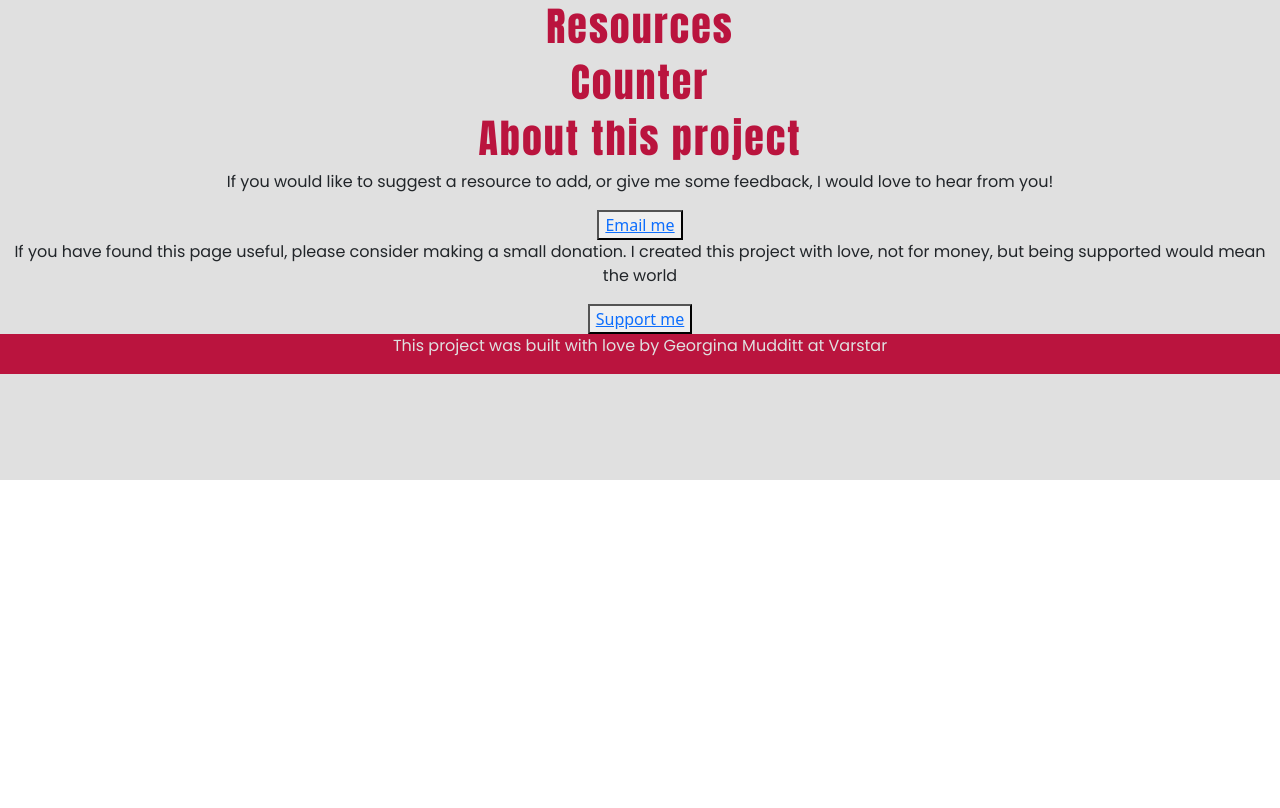
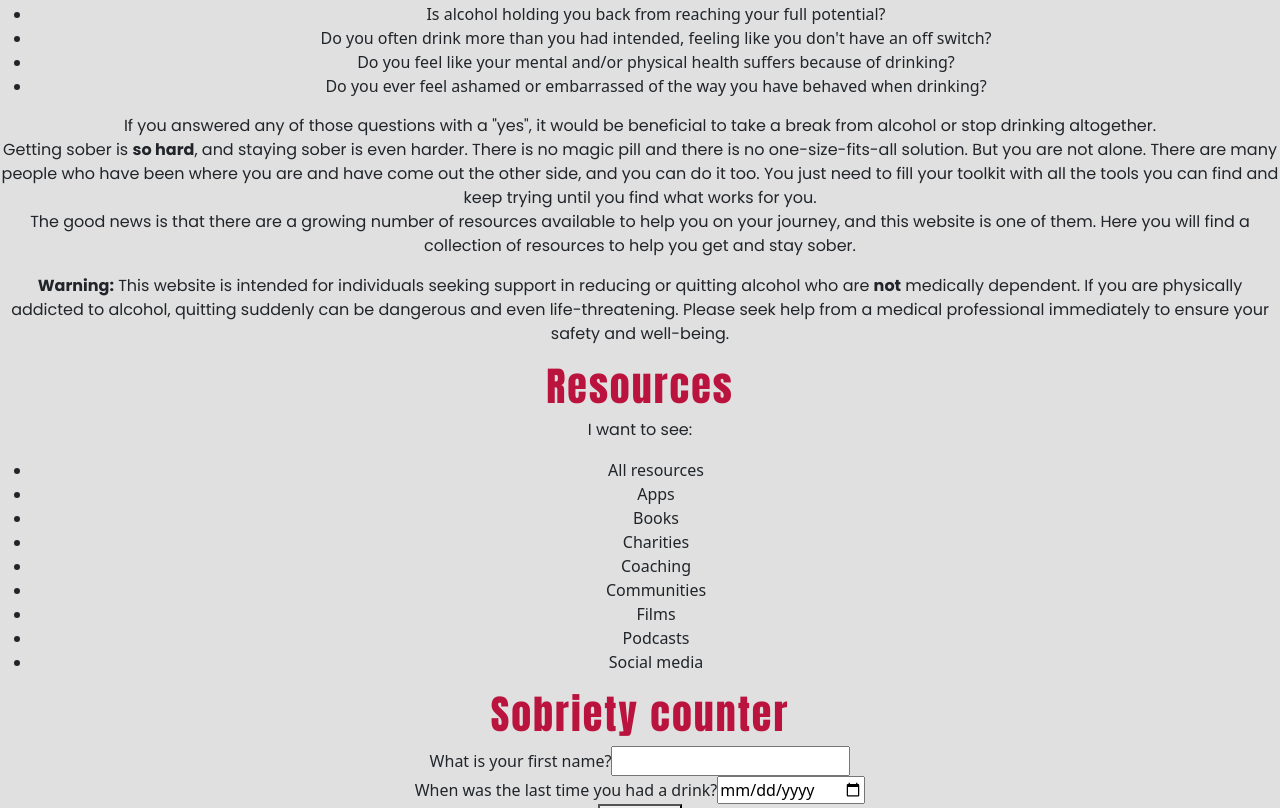
Before and after one commit to GeorginaMudditt/my-sober-toolkit-react-app, a React (Create React App) app: page / in a window 1280 px wide. Shown: the part 320-1128 px from the top of the page. Before the commit the page ends 800 px from the top, so only its background shows below. Built offline with nearby package versions, Linux system fonts and the light colour scheme; a web font is replaced by a local one.

Commit message:
add Introduction text, add Counter function, add Resources list

```diff
--- a/src/Counter.js
+++ b/src/Counter.js
@@ -1,10 +1,75 @@
-import React from "react";
+import React, { useState } from "react";
 import "./Counter.css";
 
 function Counter() {
+  const [name, setName] = useState("");
+  const [lastDrinkDate, setLastDrinkDate] = useState("");
+  const [daysSober, setDaysSober] = useState(null);
+  const [years, setYears] = useState(null);
+  const [months, setMonths] = useState(null);
+  const [days, setDays] = useState(null);
+
+  const handleSubmit = (event) => {
+    event.preventDefault();
+    const today = new Date();
+    const lastDrink = new Date(lastDrinkDate);
+    const differenceInTime = today - lastDrink;
+    const differenceInDays = Math.floor(differenceInTime / (1000 * 3600 * 24));
+    setDaysSober(differenceInDays);
+
+    const years = Math.floor(differenceInDays / 365);
+    const months = Math.floor((differenceInDays % 365) / 30);
+    const days = differenceInDays % 30;
+    setYears(years);
+    setMonths(months);
+    setDays(days);
+  };
+
+  const getPlural = (value, word) => {
+    return value === 1 ? word : `${word}s`;
+  };
+
+  const capitalizeFirstLetter = (string) => {
+    return string.charAt(0).toUpperCase() + string.slice(1);
+  };
+
   return (
     <div className="Counter">
-      <h1>Counter</h1>
+      <h1>Sobriety counter</h1>
+      <form onSubmit={handleSubmit}>
+        <div>
+          <label>
+            What is your first name?
+            <input
+              type="text"
+              value={name}
+              onChange={(event) => setName(event.target.value)}
+              required
+            />
+          </label>
+        </div>
+        <div>
+          <label>
+            When was the last time you had a drink?
+            <input
+              type="date"
+              value={lastDrinkDate}
+              onChange={(event) => setLastDrinkDate(event.target.value)}
+              required
+            />
+          </label>
+        </div>
+        <button type="submit">Calculate</button>
+      </form>
+      {daysSober !== null && (
+        <p>
+          Congratulations {capitalizeFirstLetter(name)}, you have been sober for{" "}
+          {daysSober} {getPlural(daysSober, "day")}.
+          <br />
+          That is equal to {years} {getPlural(years, "year")}, {months}{" "}
+          {getPlural(months, "month")}, and {days} {getPlural(days, "day")}.
+        </p>
+      )}
     </div>
   );
 }
--- a/src/Introduction.js
+++ b/src/Introduction.js
@@ -4,7 +4,45 @@ import "./Introduction.css";
 function Introduction() {
   return (
     <div className="Introduction">
-      <h1>Introduction</h1>
+      <h1>Welcome</h1>
+      <ul>
+        <li>Is alcohol holding you back from reaching your full potential?</li>
+        <li>
+          Do you often drink more than you had intended, feeling like you don't
+          have an off switch?
+        </li>
+        <li>
+          Do you feel like your mental and/or physical health suffers because of
+          drinking?
+        </li>
+        <li>
+          Do you ever feel ashamed or embarrassed of the way you have behaved
+          when drinking?
+        </li>
+      </ul>
+      <p>
+        If you answered any of those questions with a "yes", it would be
+        beneficial to take a break from alcohol or stop drinking altogether.
+        <br />
+        Getting sober is <strong>so hard</strong>, and staying sober is even
+        harder. There is no magic pill and there is no one-size-fits-all
+        solution. But you are not alone. There are many people who have been
+        where you are and have come out the other side, and you can do it too.
+        You just need to fill your toolkit with all the tools you can find and
+        keep trying until you find what works for you.
+        <br />
+        The good news is that there are a growing number of resources available
+        to help you on your journey, and this website is one of them. Here you
+        will find a collection of resources to help you get and stay sober.
+      </p>
+      <p>
+        <strong>Warning:</strong> This website is intended for individuals
+        seeking support in reducing or quitting alcohol who are {}
+        <strong>not</strong> medically dependent. If you are physically addicted
+        to alcohol, quitting suddenly can be dangerous and even
+        life-threatening. Please seek help from a medical professional
+        immediately to ensure your safety and well-being.
+      </p>
     </div>
   );
 }
--- a/src/Resources.js
+++ b/src/Resources.js
@@ -5,6 +5,18 @@ function Resources() {
   return (
     <div className="Resources">
       <h1>Resources</h1>
+      <p>I want to see:</p>
+      <ul>
+        <li>All resources</li>
+        <li>Apps</li>
+        <li>Books</li>
+        <li>Charities</li>
+        <li>Coaching</li>
+        <li>Communities</li>
+        <li>Films</li>
+        <li>Podcasts</li>
+        <li>Social media</li>
+      </ul>
     </div>
   );
 }
```
